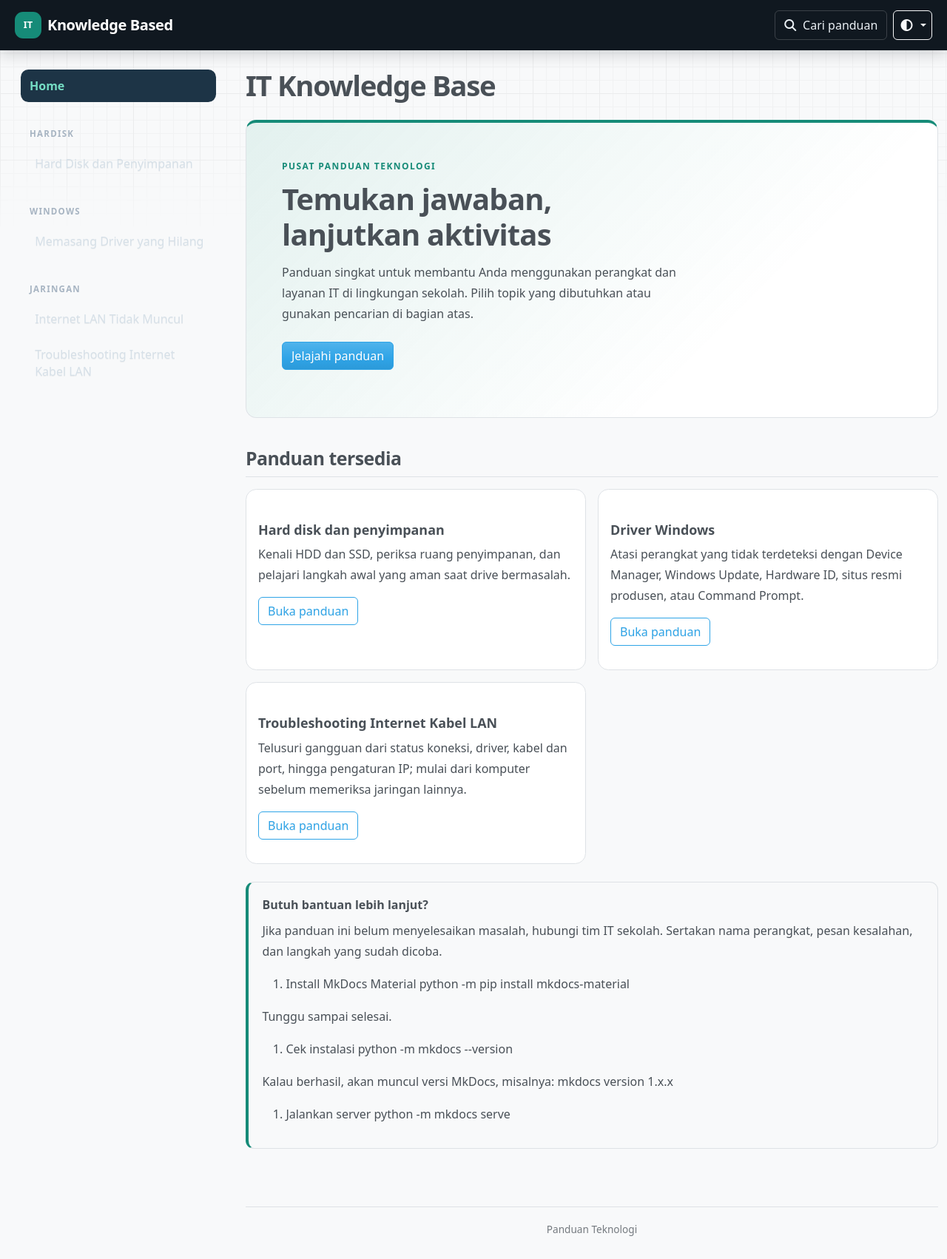
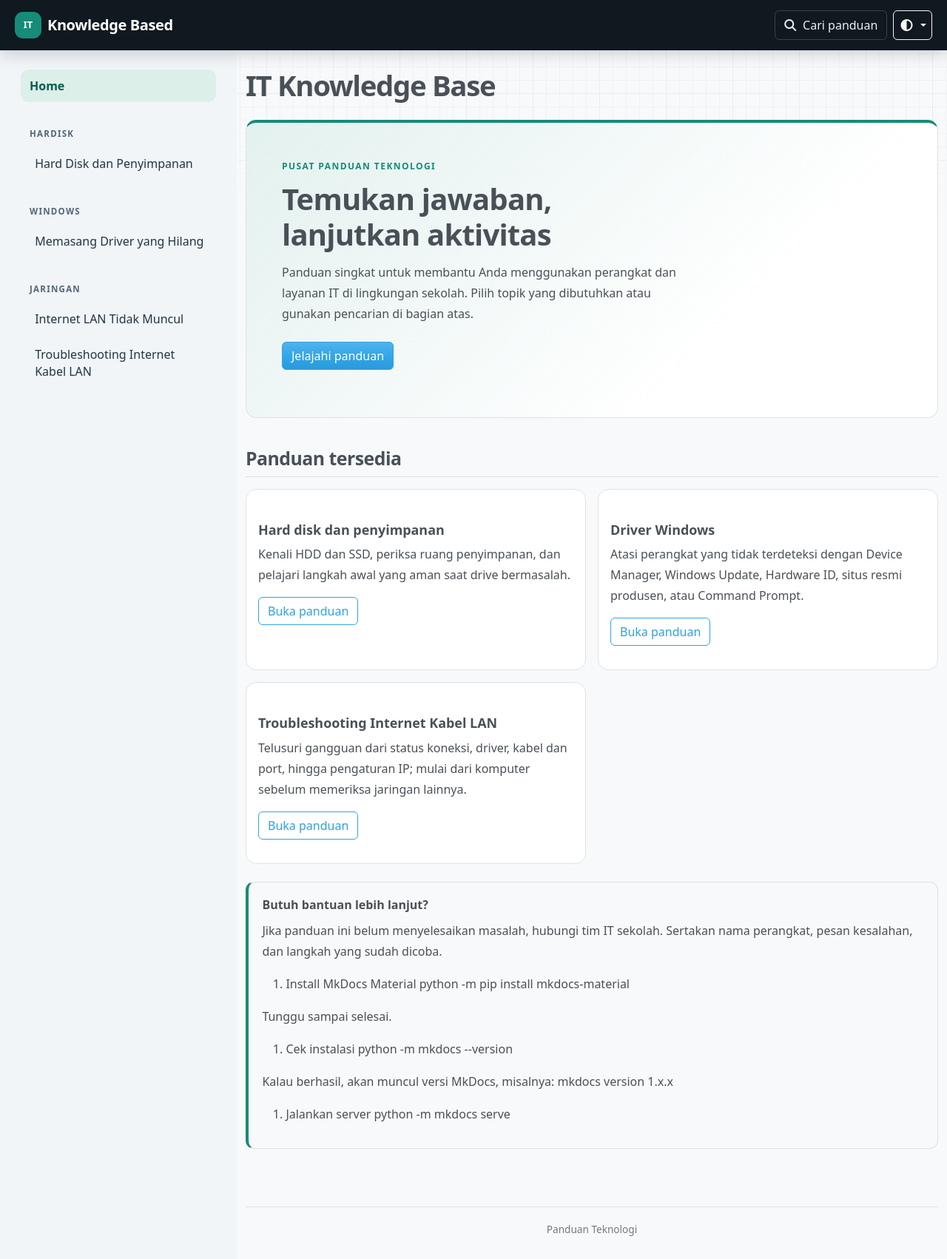
Before and after one commit to PutraWijayaa/KnowledgeBase.io, an MkDocs documentation site: the page built from docs/index.md, in a window 1280 px wide. Shown: the whole page at 74% size. Built offline with MkDocs 1.6.1, drawn with Linux system fonts in a browser that asks for light colours; nearby versions of some CDN libraries.

Commit message:
theme light

```diff
--- a/docs/stylesheets/extra.css
+++ b/docs/stylesheets/extra.css
@@ -1,11 +1,25 @@
 :root {
     --kb-header-height: 4.25rem;
     --kb-radius: 0.9rem;
-    --kb-sidebar-bg: #111b25;
-    --kb-sidebar-muted: #a7b4c2;
-    --kb-sidebar-active: #1d3446;
+    --kb-sidebar-bg: #f1f5f8;
+    --kb-sidebar-text: #263746;
+    --kb-sidebar-muted: #526579;
+    --kb-sidebar-hover: #e5edf2;
+    --kb-sidebar-active: #dcefe9;
+    --kb-sidebar-active-text: #075e4e;
+    --kb-sidebar-border: #d7e0e7;
     --bs-primary: #168b78;
     --bs-primary-rgb: 22, 139, 120;
+}
+
+:root[data-bs-theme="dark"] {
+    --kb-sidebar-bg: #111b25;
+    --kb-sidebar-text: #d6e0e8;
+    --kb-sidebar-muted: #a7b4c2;
+    --kb-sidebar-hover: rgb(255 255 255 / 7%);
+    --kb-sidebar-active: #1d3446;
+    --kb-sidebar-active-text: #75ddc4;
+    --kb-sidebar-border: rgb(255 255 255 / 12%);
 }
 
 body {
@@ -97,8 +111,8 @@ body > footer {
     top: 0;
     height: calc(100vh - var(--kb-header-height));
     overflow-y: auto;
-    background: var(--kb-sidebar-bg);
-    color: #f0f4f8;
+    background-color: var(--kb-sidebar-bg) !important;
+    color: var(--kb-sidebar-text);
     scrollbar-color: #526171 transparent;
     scrollbar-width: thin;
 }
@@ -133,21 +147,21 @@ body > footer {
     margin: 0.15rem 0;
     padding: 0.65rem 0.75rem;
     border-radius: 0.65rem;
-    color: #d6e0e8;
+    color: var(--kb-sidebar-text);
     line-height: 1.4;
     transition: color 0.16s ease, background-color 0.16s ease;
 }
 
 .kb-nav .nav-link:hover,
 .kb-nav .nav-link:focus-visible {
-    background: rgb(255 255 255 / 7%);
-    color: white;
+    background: var(--kb-sidebar-hover);
+    color: var(--kb-sidebar-text);
 }
 
 .kb-nav .nav-link.active,
 .kb-nav .nav-link[aria-current="page"] {
     background: var(--kb-sidebar-active);
-    color: #75ddc4;
+    color: var(--kb-sidebar-active-text);
     font-weight: 650;
 }
 
@@ -349,13 +363,17 @@ details {
 
     .kb-sidebar-header {
         min-height: var(--kb-header-height);
-        border-bottom: 1px solid rgb(255 255 255 / 12%);
+        border-bottom: 1px solid var(--kb-sidebar-border);
     }
 
     .kb-sidebar-header .offcanvas-title {
         margin: 0;
         font-size: 1rem;
         font-weight: 700;
+    }
+
+    :root[data-bs-theme="light"] .kb-sidebar-header .btn-close-white {
+        filter: none;
     }
 
     .kb-main {
```
